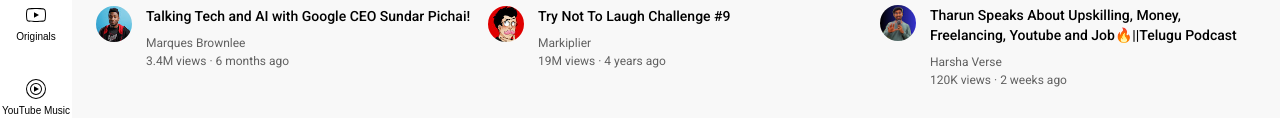
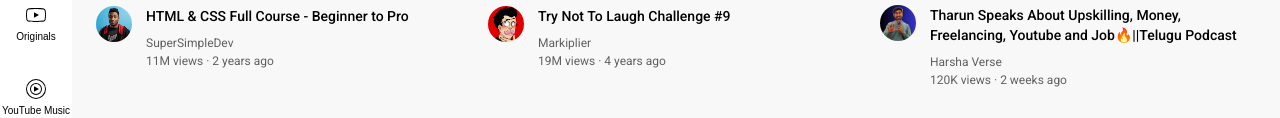
Before and after one commit to harshadunna/youtube-clone, a plain HTML site: page index.html in a window 1280 px wide. Shown: the part 297-415 px from the top of the page. Drawn offline with Linux system fonts and the light colour scheme.

Commit message:
Update index.html

```diff
--- a/index.html
+++ b/index.html
@@ -77,7 +77,7 @@
     <div class="video-grid">
       <div class="video">
         <div class="thumbnail-row">
-            <a href="https://www.youtube.com/watch?v=n2RNcPRtAiY" target="_blank" class="video-title-link">
+            <a href="https://www.youtube.com/watch?v=G3e-cpL7ofc" target="_blank" class="video-title-link">
             <img class="thumbnail" src="thumbnails/thumbnail-1.webp">
         </a>
             <div class="video-time">14:20</div>
@@ -87,16 +87,16 @@
                 <img class="profile-picture" src="channel pictures/channel-1.jpeg">
             </div>
             <div class="video-info">
-                <a href="https://www.youtube.com/watch?v=n2RNcPRtAiY" target="_blank" class="video-title-link">
+                <a href="https://www.youtube.com/watch?v=G3e-cpL7ofc" target="_blank" class="video-title-link">
                 <p class="title">
-                    Talking Tech and AI with Google CEO Sundar Pichai!
+                    HTML & CSS Full Course - Beginner to Pro
                 </p>
                 </a>
                 <p class="author">
-                    Marques Brownlee
+                    SuperSimpleDev
                 </p>
                 <p class="stats">
-                    3.4M views &#183; 6 months ago
+                    11M views &#183; 2 years ago
                 </p>
             </div>
         </div>
```
